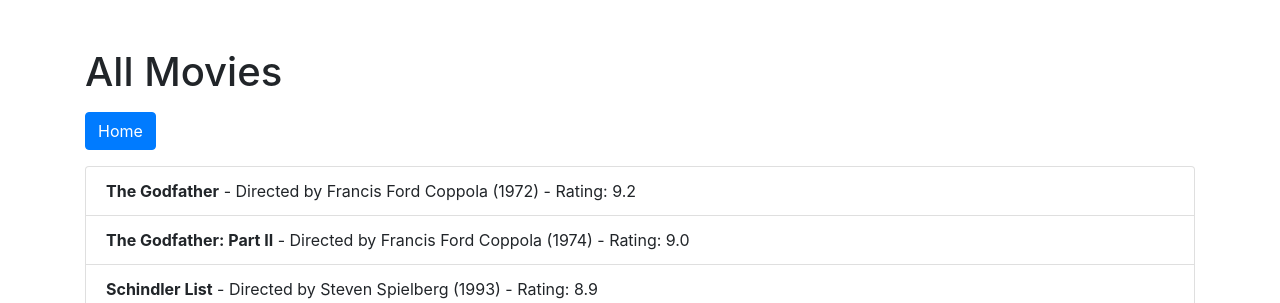
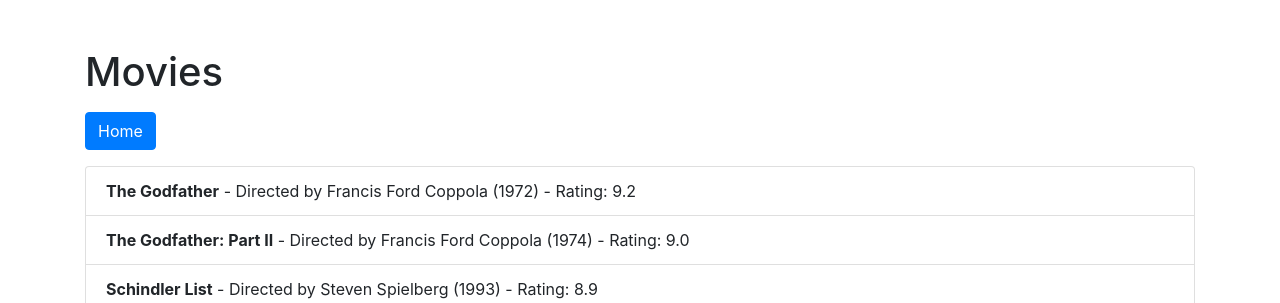
Before and after one commit to AnFloGue/project_flask_plus_sqlalchemy, a Flask app: page /users/movies in a window 1280 px wide. Shown: the top 303 px of the page. Run offline with Flask 2, Linux system fonts and the light colour scheme; data comes from the database, SQL or seed files in the repository; both versions use the stored data as it was after the commit; some libraries are stand-ins or nearby versions.

Commit message:
05 Commit

```diff
--- a/templates/movies.html
+++ b/templates/movies.html
@@ -8,7 +8,7 @@
 </head>
 <body>
     <div class="container">
-        <h1 class="mt-5">All Movies</h1>
+        <h1 class="mt-5">Movies</h1>
         <div class="mt-3">
             <a href="{{ url_for('home') }}" class="btn btn-primary">Home</a>
         </div>
```
Also changed, not shown: instance/moviwebapp.db.
